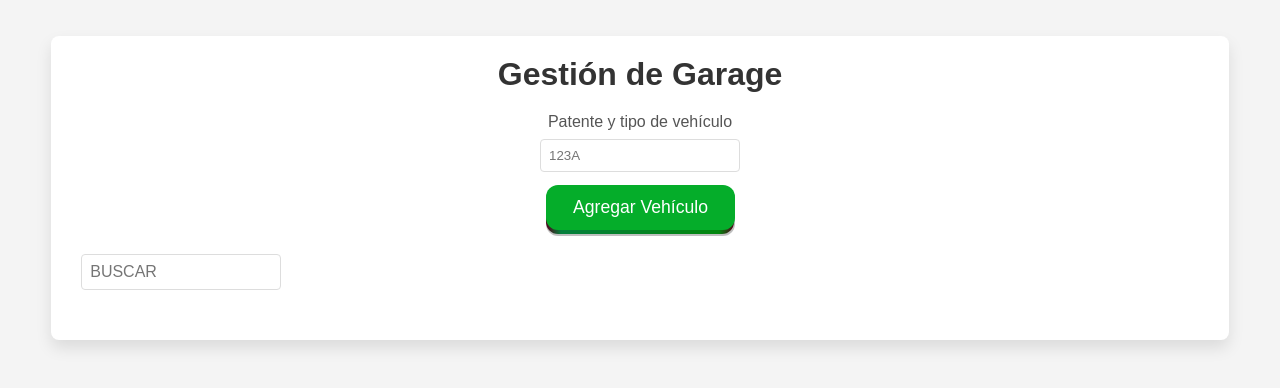
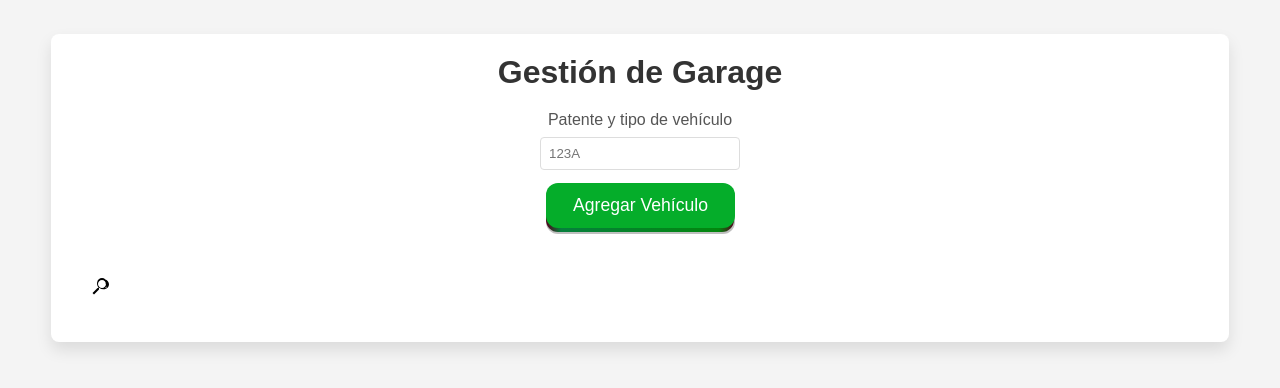
Before and after one commit to Ivanezqlopez/GarageTimer, a plain HTML site: page index.html in a window 1280 px wide. Shown: the part 212-600 px from the top of the page. Drawn offline with Linux system fonts and the light colour scheme.

Commit message:
Agregando lupa

```diff
--- a/css/styles.css
+++ b/css/styles.css
@@ -212,15 +212,45 @@ button:focus:not(:focus-visible) {
     background-color: #dd4b5a;
 }
 
-.search-input {
-    width: 80%;
+/* Estilo para el contenedor del buscador */
+.search-container {
+    position: relative;
+    width: 40px;
+    transition: width 0.4s ease;
+    overflow: hidden;
+}
+
+#searchButton {
+    background: none;
+    border: none;
+    cursor: pointer;
+    position: absolute;
+    top: 50%;
+    left: 10px;
+    transform: translateY(-50%);
+    font-size: 1.5em;
+}
+
+#searchInput {
+    width: 100%;
     padding: 10px;
-    margin-bottom: 20px;
+    padding-left: 40px; /* Espacio para el ícono */
     border: 1px solid #ddd;
     border-radius: 4px;
     font-size: 16px;
+    opacity: 0;
+    transition: opacity 0.4s ease, width 0.4s ease;
+}
 
+/* Cuando se expanda el campo de búsqueda */
+.search-container.active {
+    width: 300px;
 }
+
+.search-container.active #searchInput {
+    opacity: 1;
+}
+
 
 
 .timer {
--- a/index.html
+++ b/index.html
@@ -17,7 +17,6 @@
             <label for="patente">Patente y tipo de vehículo</label>
             <input type="text" id="patente" placeholder="123A" maxlength="4">
 
-
             <button id="agregarVehiculo">
                 <span class="shadow"></span>
                 <span class="edge"></span>
@@ -26,6 +25,16 @@
             </button>
 
         </div>
+
+        <div class="search-container">
+            <button id="searchButton">
+                <svg xmlns="http://www.w3.org/2000/svg" height="24" width="24" viewBox="0 0 24 24">
+                    <path d="M15.5 14h-.79l-.28-.27a6.471 6.471 0 0 0 1.48-5.34C15.46 5.61 13.42 4 11 4 8.58 4 6.54 5.61 6.09 8.39c-.29 1.94.33 3.73 1.48 5.34l-.28.27h-.79l-5 5 1.5 1.5 5-5V14l.27-.28a6.471 6.471 0 0 0 5.34 1.48c2.78-.45 4.39-2.49 4.39-4.91 0-2.42-1.61-4.46-4.09-4.91zm-4.5 0c-2.21 0-4-1.79-4-4s1.79-4 4-4 4 1.79 4 4-1.79 4-4 4z"/>
+                </svg>
+            </button>
+            <input type="text" id="searchInput" class="search-input" placeholder="Buscar...">
+        </div>
+
 
 
 
--- a/js/script.js
+++ b/js/script.js
@@ -510,12 +510,14 @@ document.getElementById('agregarVehiculo').addEventListener('click', () => {
     patenteInput.value = "";
 });
 
-// Crear el input de búsqueda debajo del botón "Agregar Vehículo"
-const searchInput = document.createElement('input');
-searchInput.type = 'text';
-searchInput.placeholder = 'Buscar';
-searchInput.classList.add('search-input');
-document.getElementById('vehiclesSection').before(searchInput);
+document.getElementById('searchButton').addEventListener('click', () => {
+    const searchContainer = document.querySelector('.search-container');
+    searchContainer.classList.toggle('active');
+    if (searchContainer.classList.contains('active')) {
+        document.getElementById('searchInput').focus();
+    }
+});
+
 
 
 // Evento para buscar y filtrar vehículos por patente
```
